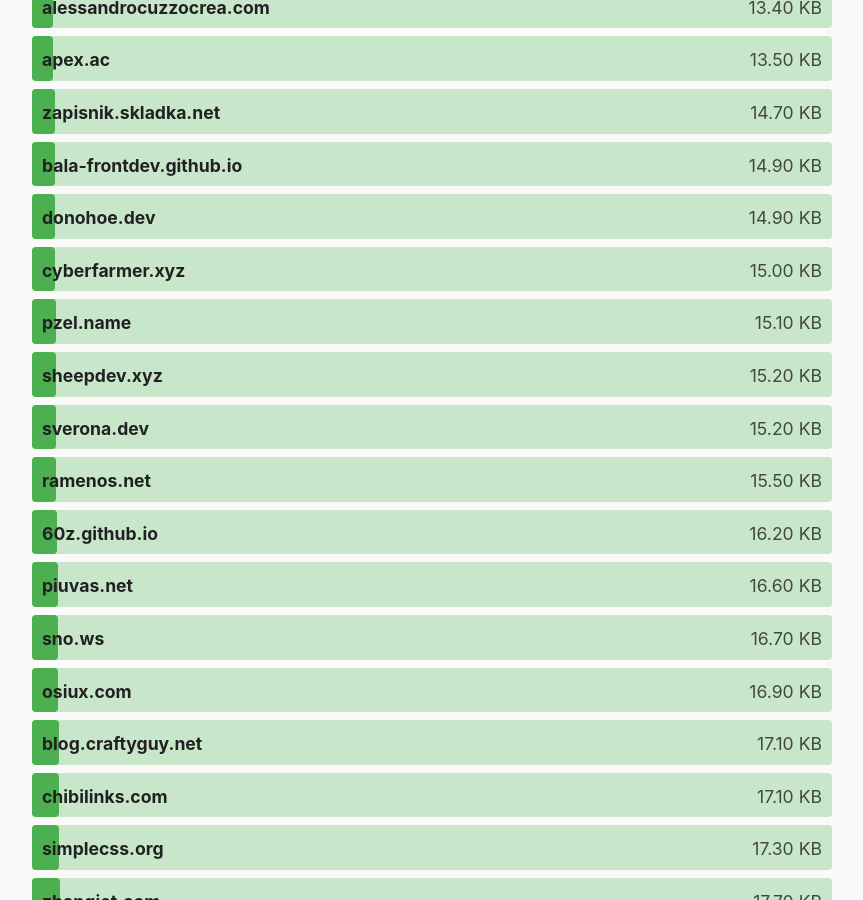
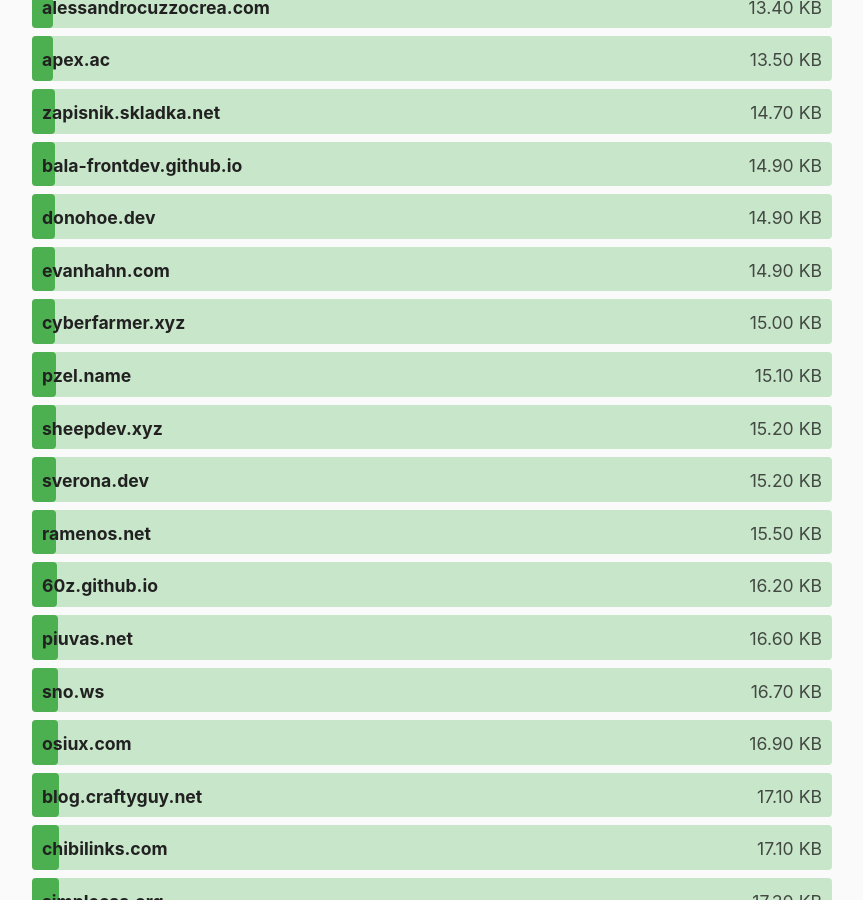
Before and after one commit to kevquirk/512kb.club, a Jekyll site: the page built from index.md, in a window 1280 px wide and 900 px high, scrolled down 6688 px. Shown: the whole window, without its empty margins (208-1071 px from the left). Built offline with Jekyll 4.4.1, drawn with Linux system fonts in a browser that asks for light colours.

Commit message:
Add evanhahn.com

```diff
--- a/_data/sites.yml
+++ b/_data/sites.yml
@@ -1112,6 +1112,11 @@
   url: https://www.ethanyoo.com/
   size: 33.0
   last_checked: 2022-05-05
+
+- domain: evanhahn.com
+  url: https://evanhahn.com/
+  size: 14.9
+  last_checked: 2023-11-04
 
 - domain: evantravers.com
   url: http://evantravers.com/
```
